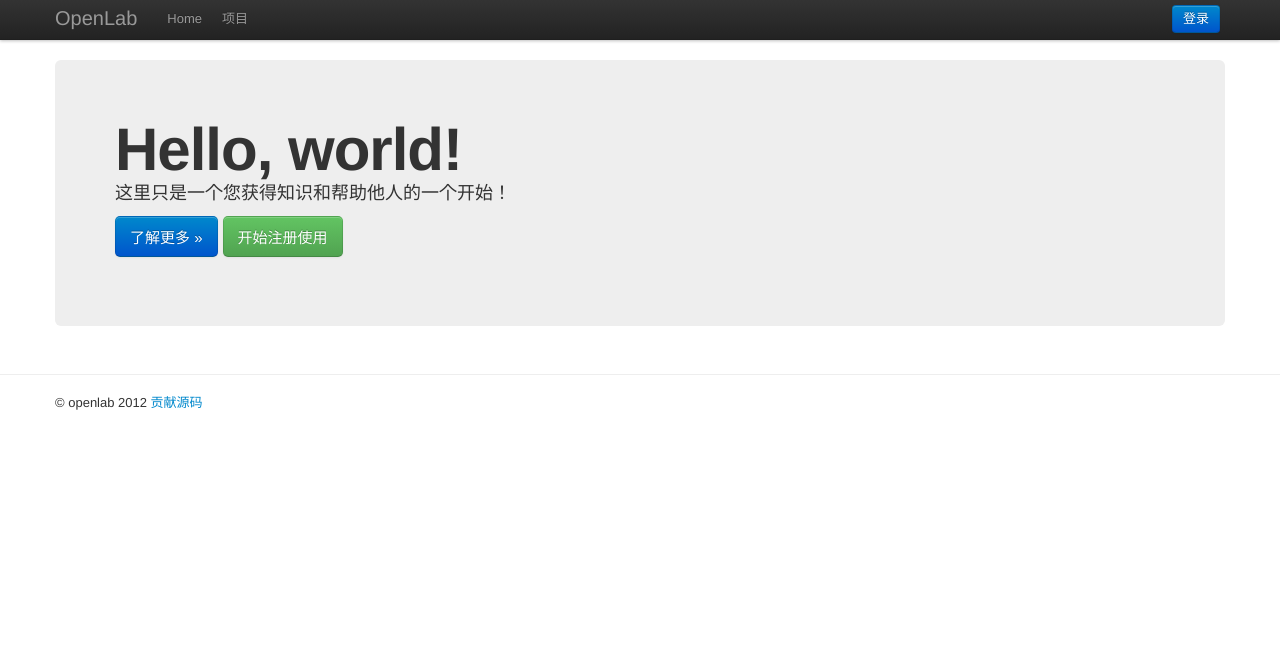
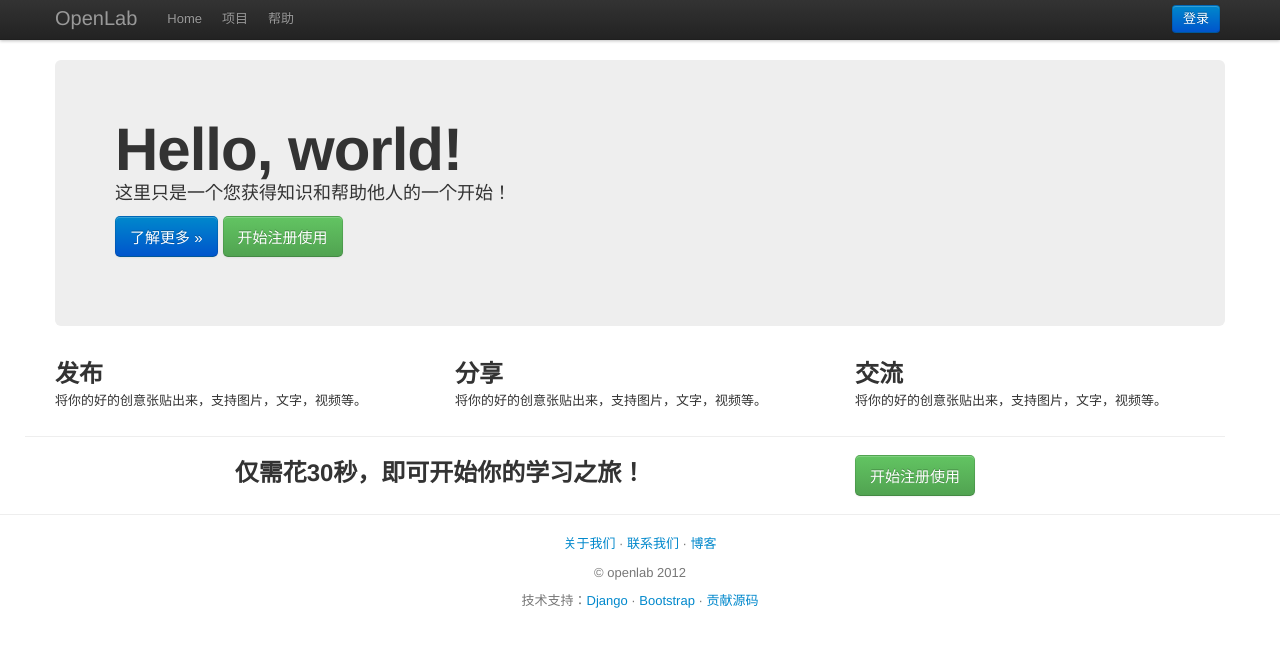
Before and after one commit to wwq0327/open-lab, a Django app: page / in a window 1280 px wide. Shown: the top 647 px of the page. Run offline with Django 3.2, Linux system fonts and the light colour scheme; parts of the project's set-up code (start-up, migrations or seed data) failed here and were passed over; some libraries are stand-ins or nearby versions.

Commit message:
页面样式，模版修改

```diff
--- a/openclass/media/css/main.css
+++ b/openclass/media/css/main.css
@@ -181,3 +181,14 @@ width: 50px;
 table {
     margin: 0px 0 12px 0;
 }
+
+/* footer */
+footer {
+    color: #777;
+    text-align: center;
+}
+
+footer p {
+    line-height: 1.5;
+    margin 0 0 1.2em;
+}
--- a/openclass/templates/base.html
+++ b/openclass/templates/base.html
@@ -40,6 +40,10 @@
               <a href="{% url prj_create %}">发起项目</a>
             </li>
             {% endif %}
+            <li>
+              <a href="#">帮助</a>
+            </li>
+
           </ul>
           <ul class="nav pull-right">
 
@@ -73,7 +77,21 @@
   <hr>
   <div class="container">
     <footer>
-      <p>&copy; openlab 2012 <a href="https://github.com/wwq0327/open-lab">贡献源码</a></p>
+      <p>
+      <a href="#">关于我们</a>
+      ·
+      <a href="#">联系我们</a>
+      ·
+      <a href="#">博客</a>
+      </p>
+      <p>&copy; openlab 2012 </p>
+      <p>
+      技术支持：<a href="http://djangoproject.com">Django</a>
+      ·
+      <a href="http://twitter.github.com/bootstrap/index.html">Bootstrap</a>
+      ·
+      <a href="https://github.com/wwq0327/open-lab">贡献源码</a>
+      </p>
     </footer>
   </div>
 
--- a/openclass/templates/home/index.html
+++ b/openclass/templates/home/index.html
@@ -11,5 +11,37 @@
       {% endif %}
     </p>
   </div>
+  <div class="row page-header">
+    <div class="span4">
+      <h2>发布</h2>
+      <p>将你的好的创意张贴出来，支持图片，文字，视频等。
+      </p>
+    </div>
+
+    <div class="span4">
+      <h2>分享</h2>
+      <p>将你的好的创意张贴出来，支持图片，文字，视频等。
+      </p>
+    </div>
+
+    <div class="span4">
+      <h2>交流</h2>
+      <p>将你的好的创意张贴出来，支持图片，文字，视频等。
+      </p>
+    </div>
+
+  </div>
+  <div class="container">
+    <div class="row">
+    <div class="span8">
+      <h2 style="text-align: center;">仅需花30秒，即可开始你的学习之旅！</h2>
+    </div>
+    <div class="span4">
+      {% if not user.is_authenticated %}
+         <a href="/accounts/signup/" class="btn btn-success btn-large">开始注册使用</a>
+      {% endif %}
+    </div>
+    </div>
+  </div>
 
 {% endblock %}
--- a/openclass/templates/pagination/pagination.html
+++ b/openclass/templates/pagination/pagination.html
@@ -1,6 +1,6 @@
 {% if is_paginated %}
 {% load i18n %}
-<div class="pagination">
+<div class="pagination pagination-centered">
      <ul>
     {% if page_obj.has_previous %}
         <li><a href="?page={{ page_obj.previous_page_number }}{{ getvars }}{{ hashtag }}">&laquo;</a></li>
```
Also changed, not shown: openclass/dev.sqlite.
